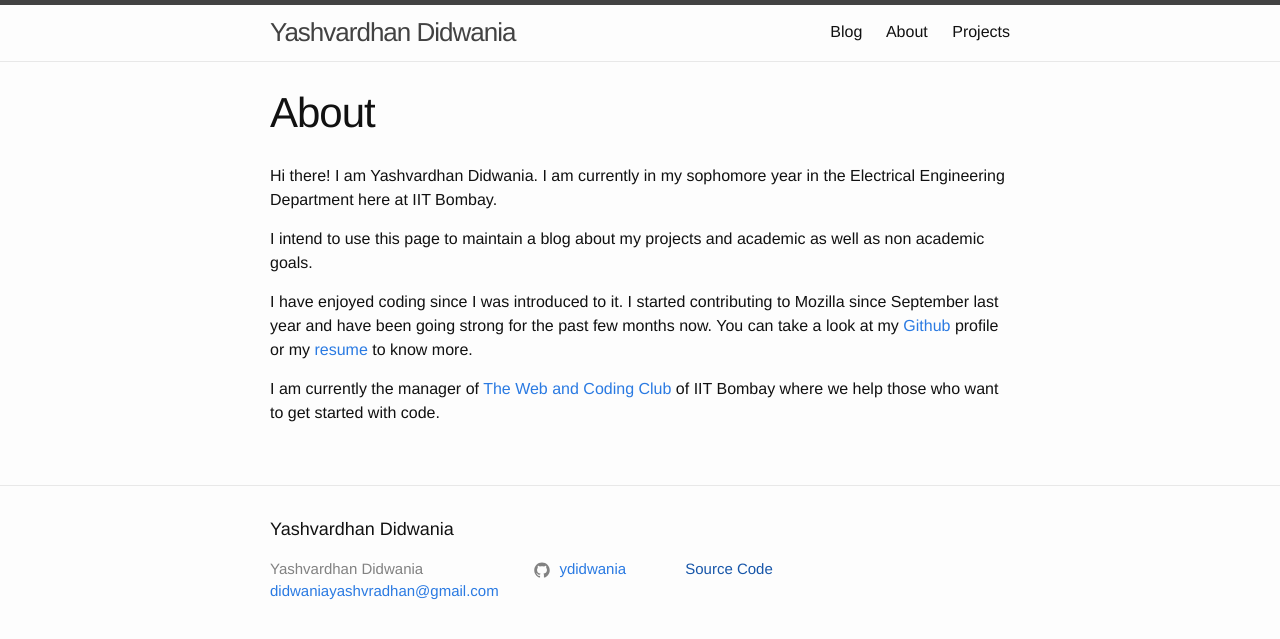
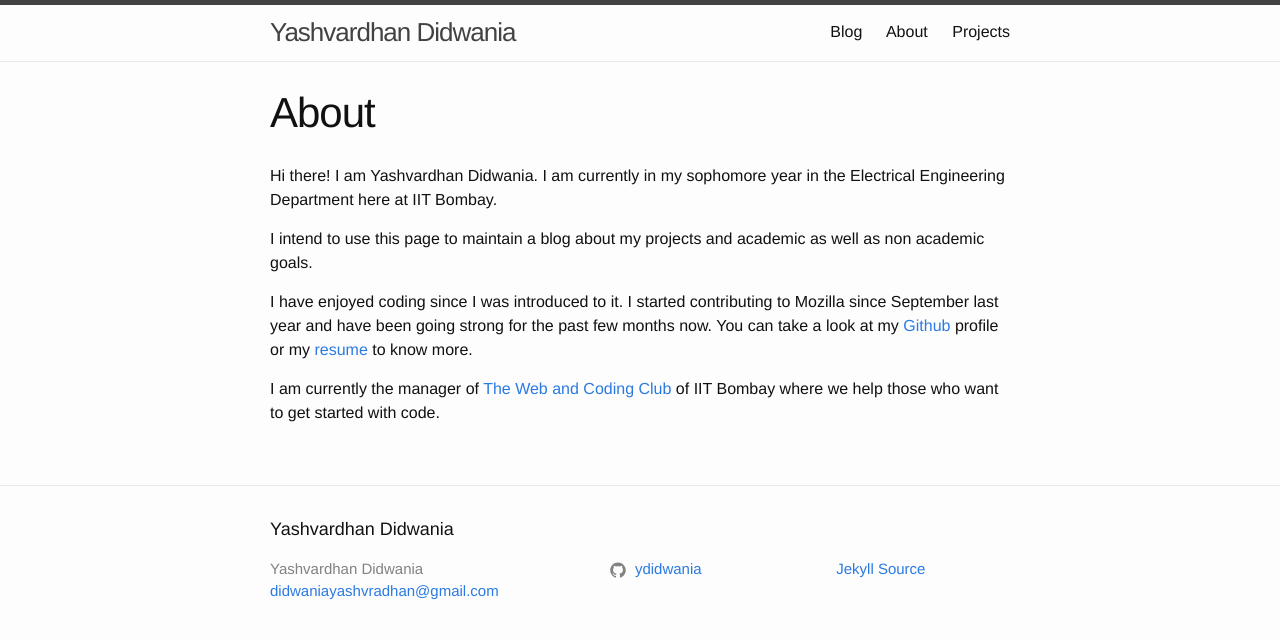
Before and after one commit to ydidwania/ydidwania.github.io, a Jekyll site: the page built from index.md, in a window 1280 px wide. Shown: the top 639 px of the page. Built offline with Jekyll 4.4.1, drawn with Linux system fonts in a browser that asks for light colours.

Commit message:
fix footer

```diff
--- a/_config.yml
+++ b/_config.yml
@@ -21,7 +21,7 @@ baseurl: "" # the subpath of your site, e.g. /blog
 url: "http://ydidwania.github.io" # the base hostname & protocol for your site, e.g. http://example.com
 #twitter_username: jekyllrb
 github_username: ydidwania
-
+repoLink: "https://github.com/ydidwania/ydidwania.github.io"
 # Build settings
 markdown: kramdown
 plugins:
--- a/_includes/footer.html
+++ b/_includes/footer.html
@@ -19,7 +19,9 @@
             {% endif %}
         </ul>
       </div>
-
+      <div class="footer-col footer-filler">
+        <p> </p>
+      </div>
       <div class="footer-col footer-col-2">
         <ul class="social-media-list">
           {% if site.github_username %}
@@ -35,9 +37,12 @@
           {% endif %}
         </ul>
       </div>
+      <div class="footer-col footer-filler">
+        <p> </p>
+      </div>
 
       <div class="footer-col footer-col-3">
-        <a href="{{site.repolink}}">Source Code</a>
+        <a href="{{site.repoLink}}">Jekyll Source</a>
       </div>
     </div>
 
--- a/_sass/minima/_layout.scss
+++ b/_sass/minima/_layout.scss
@@ -132,6 +132,7 @@
   float: left;
   margin-bottom: $spacing-unit / 2;
   padding-left: $spacing-unit / 2;
+  max-width: 350px;
 }
 
 .footer-col-1 {
@@ -144,10 +145,18 @@
   width:         calc(20% - (#{$spacing-unit} / 2));
 }
 
+.footer-filler {
+  width: -webkit-calc(10% - (#{$spacing-unit} / 2));
+  width:         calc(10% - (#{$spacing-unit} / 2));
+  height: 100%;
+
+}
+
 .footer-col-3 {
-  width: -webkit-calc(45% - (#{$spacing-unit} / 2));
-  width:         calc(45% - (#{$spacing-unit} / 2));
+  width: -webkit-calc(20% - (#{$spacing-unit} / 2));
+  width:         calc(20% - (#{$spacing-unit} / 2));
 }
+
 
 @include media-query($on-laptop) {
   .footer-col-1,
```
